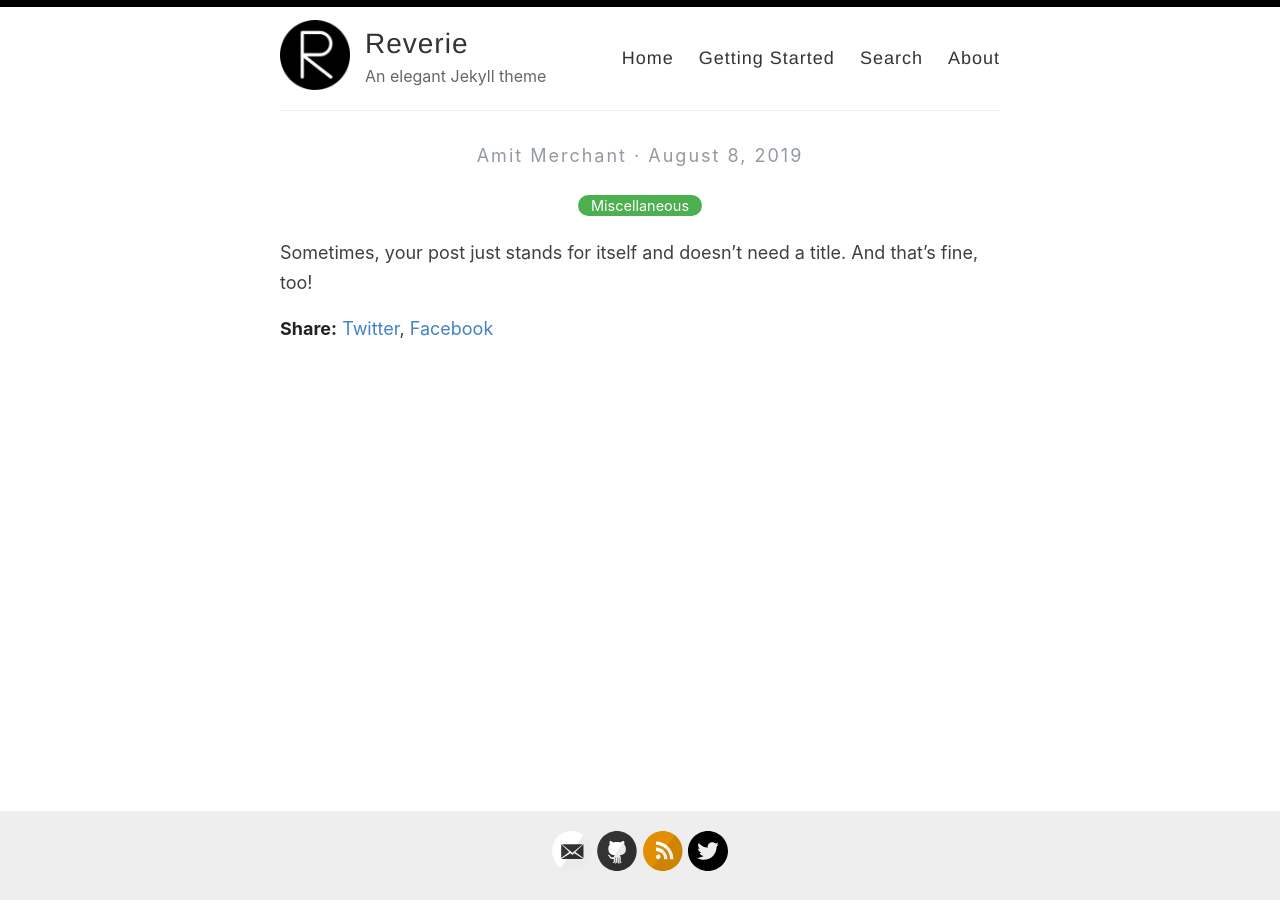
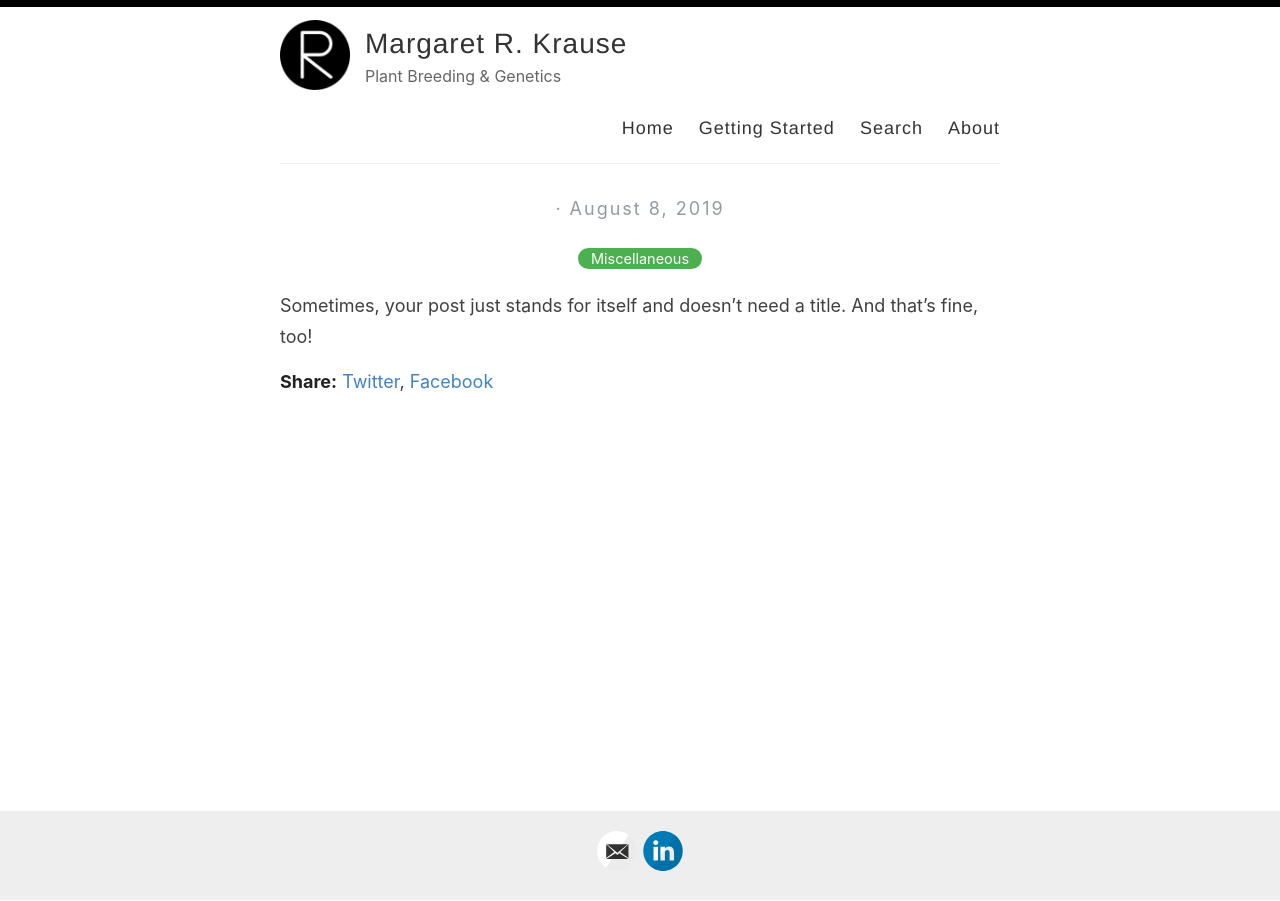
Before and after one commit to margaretkrause/margaretkrause.github.io, a Jekyll site: the page built from _posts/2019-08-08-no-title-posts.md, in a window 1280 px wide. Built offline with Jekyll 4.4.1, drawn with Linux system fonts in a browser that asks for light colours.

Commit message:
Update _config.yml

```diff
--- a/_config.yml
+++ b/_config.yml
@@ -3,13 +3,10 @@
 #
 
 # Name of your site (displayed in the header)
-name: Reverie
-
-# Name of the author
-author: Amit Merchant
+name: Margaret R. Krause
 
 # Short bio or description (displayed in the header)
-description: An elegant Jekyll theme
+description: Plant Breeding & Genetics
 
 # URL of your avatar or profile pic (you could use your GitHub profile pic)
 avatar: /images/reverie.png
@@ -21,15 +18,15 @@ avatar: /images/reverie.png
 # Includes an icon in the footer for each username you enter
 footer-links:
   dribbble:
-  email: amit.d.merchant@gmail.com
+  email: M.KRAUSE@cgiar.org
   facebook:
   flickr:
-  github: amitmerchant1990/reverie
+  github:
   instagram:
-  linkedin:
+  linkedin: www.linkedin.com/in/margaret-krause
   pinterest:
-  rss: rss
-  twitter: amit_merchant
+  rss:
+  twitter:
   stackoverflow:
   youtube: # channel/<your_long_string> or user/<user-name>
   googleplus: # anything in your profile username that comes after plus.google.com/
@@ -45,14 +42,8 @@ google_analytics: UA-43339302-11
 
 # Your website URL (e.g. http://amitmerchant1990.github.io or http://www.amitmerchant.com)
 # Used for Sitemap.xml and your RSS feed
-url: http://www.amitmerchant.com/reverie
-enforce_ssl: https://www.amitmerchant.com/reverie
-
-# If you're hosting your site at a Project repository on GitHub pages
-# (http://yourusername.github.io/repository-name)
-# and NOT your User repository (http://yourusername.github.io)
-# then add in the baseurl here, like this: "/repository-name"
-baseurl: "/reverie"
+url: http://margaretkrause.github.io
+enforce_ssl: http://margaretkrause.github.io
 
 #
 # !! You don't need to change any of the configuration flags below !!
```
